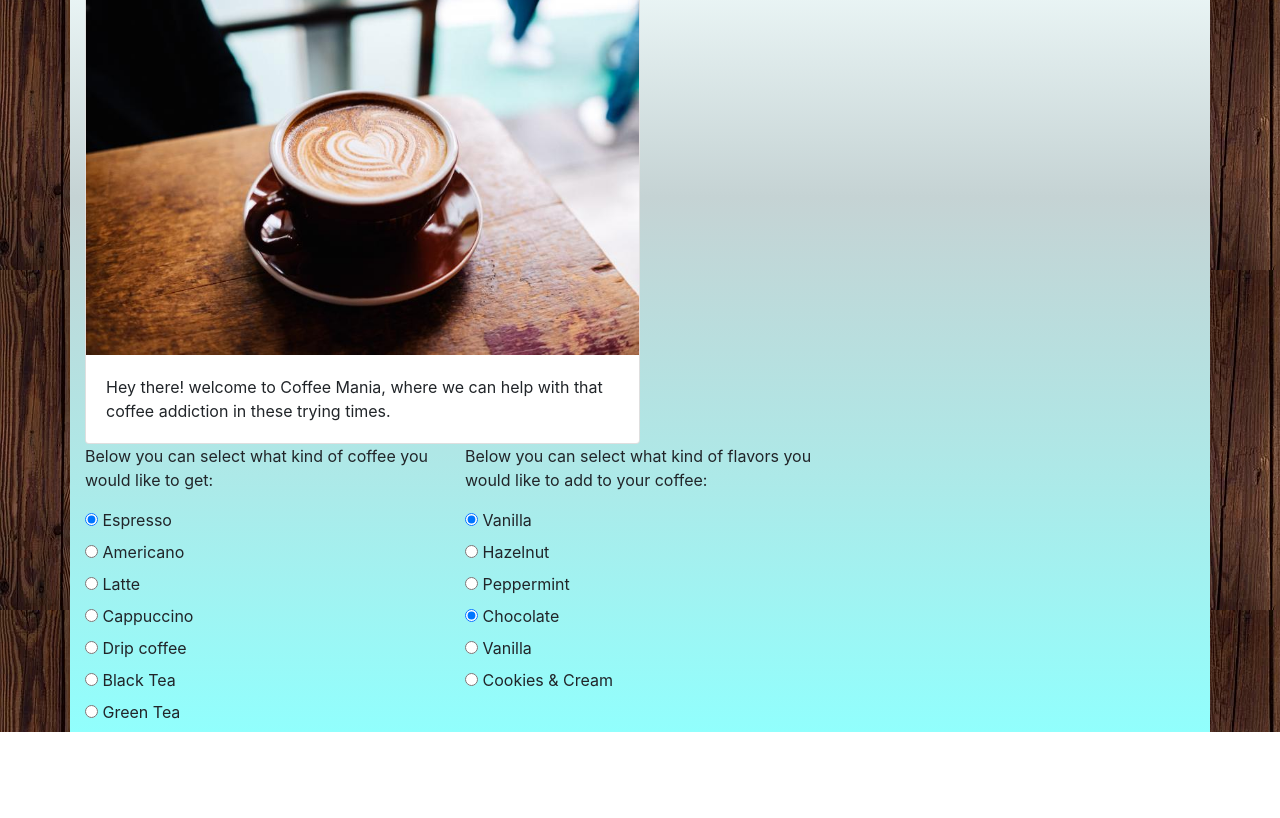
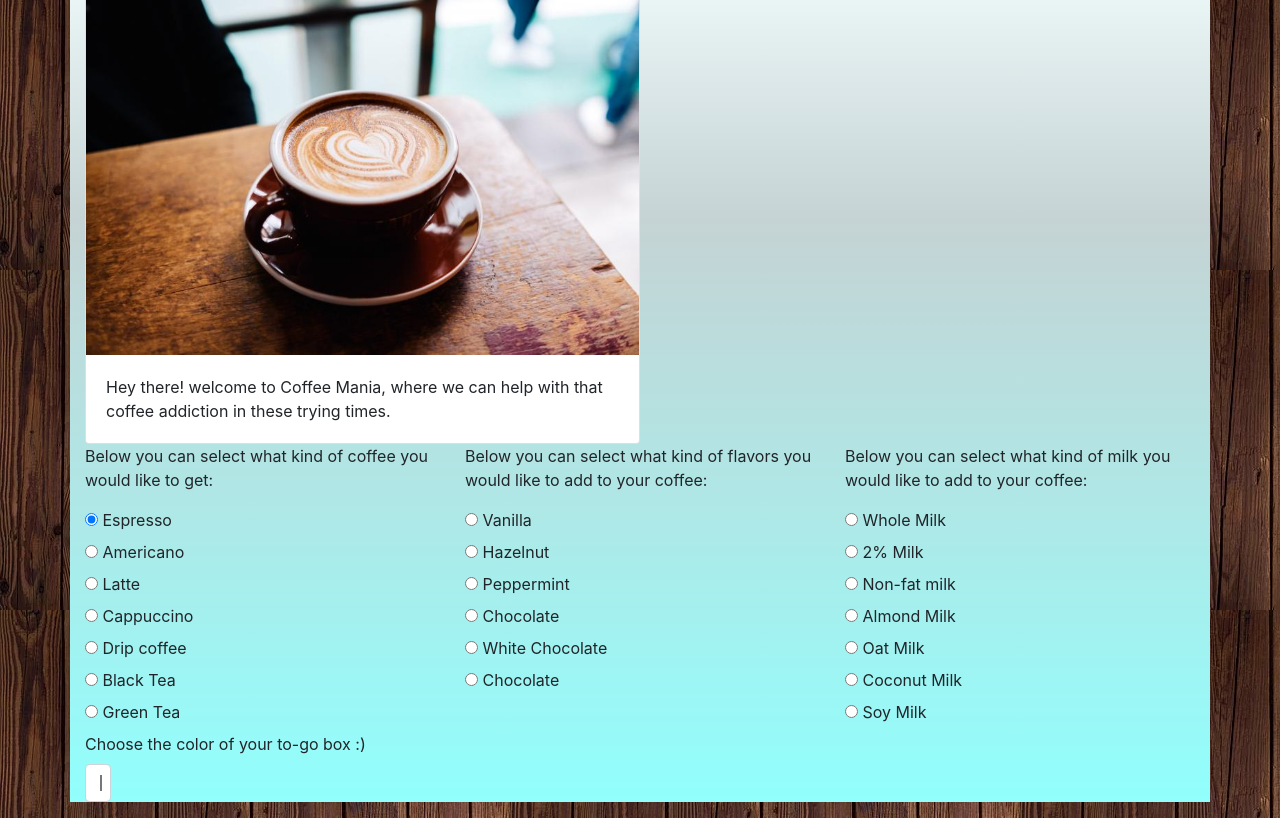
Before and after one commit to Zinfira/Week2-Online_Marketplace, a plain HTML site: page index.html in a window 1280 px wide. Shown: the part 70-888 px from the top of the page. Before the commit the page ends 802 px from the top, so only its background shows below. Drawn offline with Linux system fonts and the light colour scheme.

Commit message:
add .ready function, and event.preventDefault to scripts.js file

```diff
--- a/index.html
+++ b/index.html
@@ -67,10 +67,10 @@
       </div>
 
       <div class="col-md-4">
+        <p>Below you can select what kind of flavors you would like to add to your coffee:</p>
         <div class="radio">
-          <p>Below you can select what kind of flavors you would like to add to your coffee:</p>
           <label>
-            <input type="radio" name="flavor" value="vanilla" checked>
+            <input type="radio" name="flavor" value="vanilla">
             Vanilla
           </label>
         </div>
@@ -88,24 +88,75 @@
         </div>
         <div class="radio">
           <label>
-            <input type="radio" name="milk" value="chocolate" checked>
+            <input type="radio" name="flavor" value="chocolate">
             Chocolate
           </label>
         </div>
         <div class="radio">
           <label>
-            <input type="radio" name="milk" value="vanilla">
-            Vanilla
+            <input type="radio" name="flavor" value="white-chocolate">
+            White Chocolate
           </label>
         </div>
         <div class="radio">
           <label>
-            <input type="radio" name="milk" value="cookiesandcream">
-            Cookies & Cream
+            <input type="radio" name="flavor" value="chocolate">
+            Chocolate
           </label>
         </div>
       </div>
 
+      <div class="col-md-4">
+        <p>Below you can select what kind of milk you would like to add to your coffee:</p>
+        <div class="radio">
+          <label>
+            <input type="radio" name="milk" value="whole">
+            Whole Milk
+          </label>
+          <div class="radio">
+            <label>
+              <input type="radio" name="milk" value="two">
+              2% Milk
+            </label>
+          </div>
+          <div class="radio">
+            <label>
+              <input type="radio" name="milk" value="nonfat">
+              Non-fat milk
+            </label>
+          </div>
+          <div class="radio">
+            <label>
+              <input type="radio" name="milk" value="almond">
+              Almond Milk
+            </label>
+          </div>
+        </div>
+        <div class="radio">
+          <label>
+            <input type="radio" name="milk" value="oat">
+            Oat Milk
+          </label>
+        </div>
+        <div class="radio">
+          <label>
+            <input type="radio" name="milk" value="coconut">
+            Coconut Milk
+          </label>
+        </div>
+        <div class="radio">
+          <label>
+            <input type="radio" name="milk" value="soy">
+            Soy Milk
+          </label>
+        </div>
+      </div>
+    </div>
+
+      <div class="form-group" >
+        <label for="color">Choose the color of your to-go box :)</label>
+        <input id="color" class="form-control" type="color"style="width: 18px;">
+      </div>
 
 
   </div>
--- a/js/scripts.js
+++ b/js/scripts.js
@@ -0,0 +1,7 @@
+$(document).ready(function(); {
+  $("input:radio[name=flavor]:checked").val(event);
+  event.preventDefault();
+
+  // var favoriteColor = $("#color").val();
+  });
+});
```
